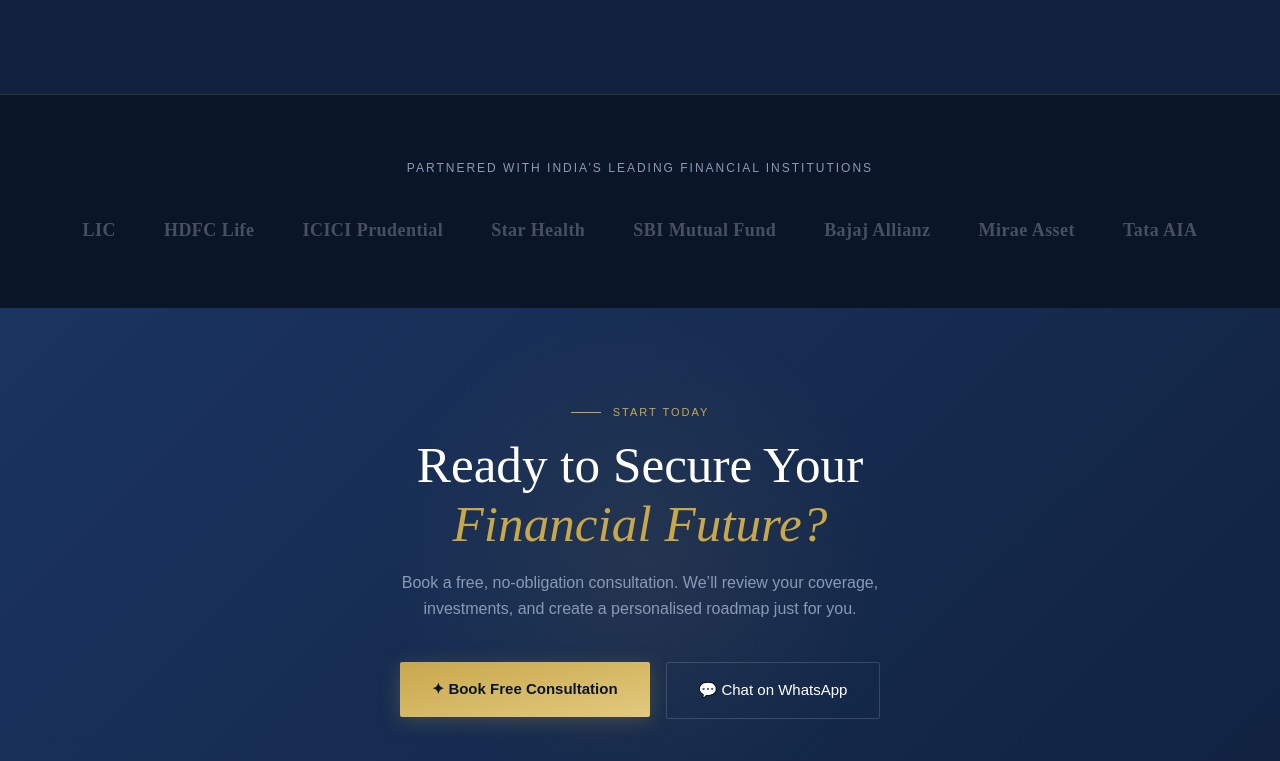
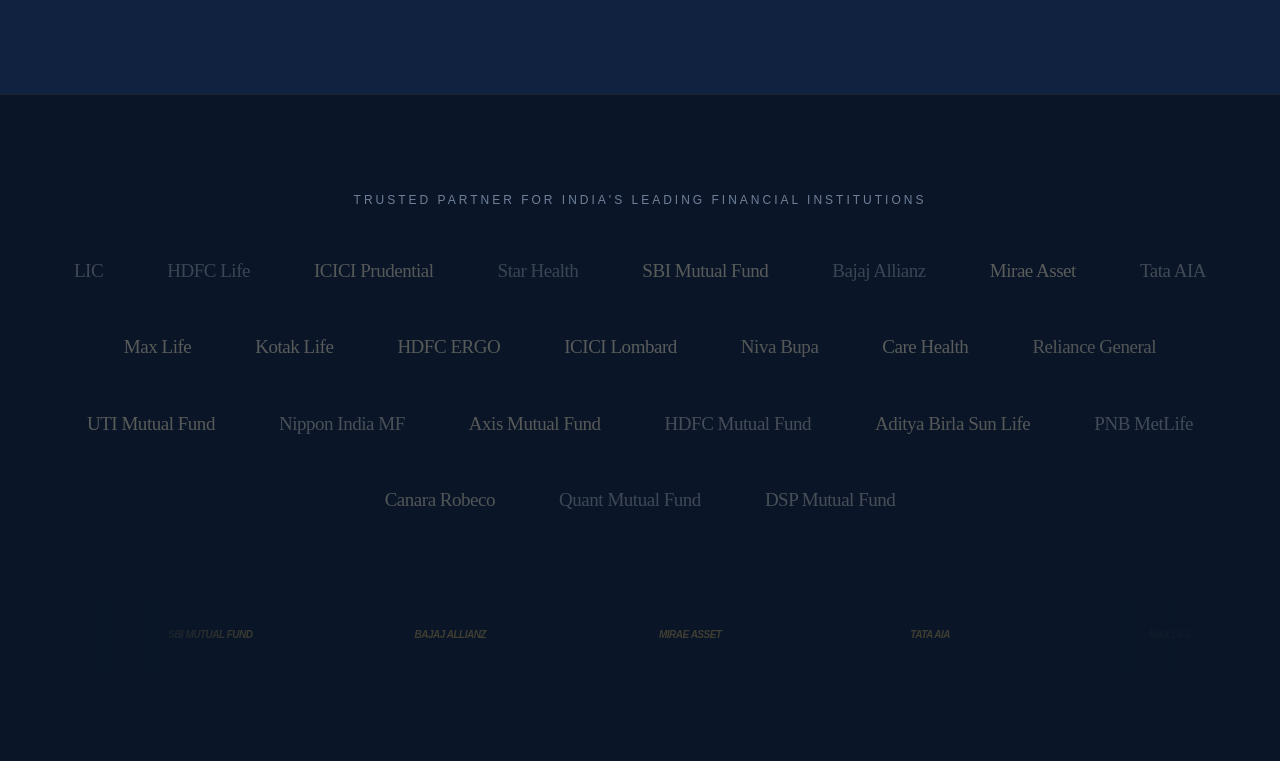
Before and after one commit to shhiivvaam/ambaycapital, a Next.js app: page / in a window 1280 px wide. Shown: the part 4339-5100 px from the top of the page. Built offline with nearby package versions, Linux system fonts and the light colour scheme.

Commit message:
feat: add Partners section component with animated display and define related constant data.

```diff
--- a/components/sections/Partners.tsx
+++ b/components/sections/Partners.tsx
@@ -3,33 +3,94 @@
 import { PARTNERS } from "@/lib/constants";
 
 export default function Partners() {
+  // Triple the partners list for the scrolling marquee to ensure seamless looping
+  const scrollingPartners = [...PARTNERS, ...PARTNERS, ...PARTNERS];
+
   return (
-    <div className="py-16 px-[5%] border-t border-[rgba(201,168,76,0.2)] bg-[#0a1628]">
-      <p className="text-center text-[12px] uppercase tracking-[2px] text-[#8a9ab5] mb-10">
-        Partnered with India&rsquo;s Leading Financial Institutions
+    <div className="py-24 px-[5%] border-t border-[rgba(201,168,76,0.1)] bg-[#0a1628] overflow-hidden">
+      <div className="max-w-7xl mx-auto text-center">
+        {/* Main Section Header */}
+        <p className="text-[12px] uppercase tracking-[3px] text-[#8a9ab5] mb-12 opacity-80">
+          Trusted Partner for India&apos;s Leading Financial Institutions
         </p>
+
+        {/* 1. Static Grid of Partner Names */}
         <motion.div
-        initial={{ opacity: 0 }}
-        whileInView={{ opacity: 1 }}
+           initial={{ opacity: 0, y: 20 }}
+           whileInView={{ opacity: 1, y: 0 }}
            viewport={{ once: true }}
            transition={{ duration: 0.8 }}
-        className="flex flex-wrap items-center justify-center gap-8 md:gap-12"
+           className="flex flex-wrap items-center justify-center gap-x-10 gap-y-8 md:gap-x-16 md:gap-y-12 mb-20"
         >
-        {PARTNERS.map((name, i) => (
+          {PARTNERS.map((partner, i) => (
             <motion.span
-            key={name}
-            initial={{ opacity: 0, y: 12 }}
-            whileInView={{ opacity: 1, y: 0 }}
+              key={partner.name}
+              initial={{ opacity: 0 }}
+              whileInView={{
+                opacity: 1,
+                color: [
+                  "rgba(255, 255, 255, 0.2)",
+                  i % 2 === 0 ? "#c9a84c" : "rgba(255, 255, 255, 0.2)",
+                  i % 2 !== 0 ? "#c9a84c" : "rgba(255, 255, 255, 0.2)",
+                  "rgba(255, 255, 255, 0.2)"
+                ]
+              }}
               viewport={{ once: true }}
-            transition={{ duration: 0.4, delay: i * 0.07 }}
-            whileHover={{ color: "rgba(201,168,76,0.5)" }}
-            className="font-serif text-[18px] font-semibold text-white/25
-              tracking-wide cursor-default transition-colors duration-300"
+              transition={{
+                opacity: { duration: 0.8, delay: i * 0.05 },
+                color: {
+                  duration: 4,
+                  repeat: Infinity,
+                  delay: (i % 2 === 0 ? 0 : 2) + (i * 0.1),
+                  ease: "easeInOut"
+                }
+              }}
+              className="font-serif text-[16px] md:text-[19px] font-medium tracking-tight cursor-default transition-colors duration-500 hover:text-[#c9a84c] hover:opacity-100"
             >
-            {name}
+              {partner.name}
             </motion.span>
           ))}
         </motion.div>
+
+        {/* 2. Scrolling Marquee of Real Logos (Integrated as part of the same flow) */}
+        <div className="relative flex overflow-hidden group/marquee mt-10">
+          {/* Gradient Masks for ultra-smooth disappearance */}
+          <div className="absolute left-0 top-0 bottom-0 w-48 bg-gradient-to-r from-[#0a1628] via-[#0a1628]/80 to-transparent z-10 pointer-events-none" />
+          <div className="absolute right-0 top-0 bottom-0 w-48 bg-gradient-to-l from-[#0a1628] via-[#0a1628]/80 to-transparent z-10 pointer-events-none" />
+
+          <motion.div
+            animate={{
+              x: ["0%", "-33.33%"]
+            }}
+            transition={{
+              duration: 45,
+              ease: "linear",
+              repeat: Infinity,
+            }}
+            className="flex items-center gap-16 md:gap-28 whitespace-nowrap py-4"
+          >
+            {scrollingPartners.map((partner, i) => (
+              <div
+                key={`${partner.name}-${i}`}
+                className="relative flex flex-col items-center justify-center opacity-70
+                  hover:opacity-100 transition-all duration-700 hover:scale-110 group"
+              >
+                <div className="w-24 h-10 md:w-32 md:h-12 relative flex items-center justify-center transition-all">
+                  <img
+                    src={`https://www.google.com/s2/favicons?sz=128&domain_url=${partner.domain}`}
+                    alt={`${partner.name} logo`}
+                    className="max-w-full max-h-full object-contain filter brightness-110 transition-all"
+                    loading="lazy"
+                    onError={(e) => {
+                       e.currentTarget.parentElement!.innerHTML = `<span class="text-[#c9a84c]/40 text-[10px] font-bold tracking-tighter uppercase italic text-center">${partner.name}</span>`;
+                    }}
+                  />
+                </div>
+              </div>
+            ))}
+          </motion.div>
+        </div>
+      </div>
     </div>
   );
 }
--- a/lib/constants.ts
+++ b/lib/constants.ts
@@ -108,14 +108,30 @@
 ];
 
 export const PARTNERS = [
-  "LIC",
-  "HDFC Life",
-  "ICICI Prudential",
-  "Star Health",
-  "SBI Mutual Fund",
-  "Bajaj Allianz",
-  "Mirae Asset",
-  "Tata AIA",
+  { name: "LIC", domain: "licindia.in" },
+  { name: "HDFC Life", domain: "hdfclife.com" },
+  { name: "ICICI Prudential", domain: "iciciprulife.com" },
+  { name: "Star Health", domain: "starhealth.in" },
+  { name: "SBI Mutual Fund", domain: "sbimf.com" },
+  { name: "Bajaj Allianz", domain: "bajajallianzlife.com" },
+  { name: "Mirae Asset", domain: "miraeasset.com" },
+  { name: "Tata AIA", domain: "tataaia.com" },
+  { name: "Max Life", domain: "maxlifeinsurance.com" },
+  { name: "Kotak Life", domain: "kotaklife.com" },
+  { name: "HDFC ERGO", domain: "hdfcergo.com" },
+  { name: "ICICI Lombard", domain: "icicilombard.com" },
+  { name: "Niva Bupa", domain: "nivabupa.com" },
+  { name: "Care Health", domain: "careinsurance.com" },
+  { name: "Reliance General", domain: "reliancegeneral.co.in" },
+  { name: "UTI Mutual Fund", domain: "utimf.com" },
+  { name: "Nippon India MF", domain: "nipponindiamf.com" },
+  { name: "Axis Mutual Fund", domain: "axismf.com" },
+  { name: "HDFC Mutual Fund", domain: "hdfcfund.com" },
+  { name: "Aditya Birla Sun Life", domain: "adityabirlacapital.com" },
+  { name: "PNB MetLife", domain: "pnbmetlife.com" },
+  { name: "Canara Robeco", domain: "canararobeco.com" },
+  { name: "Quant Mutual Fund", domain: "quantmutual.com" },
+  { name: "DSP Mutual Fund", domain: "dspim.com" },
 ];
 
 export const CONSULTATION_INTERESTS = [
```
Lines whose indentation alone changed are shown as unchanged.
